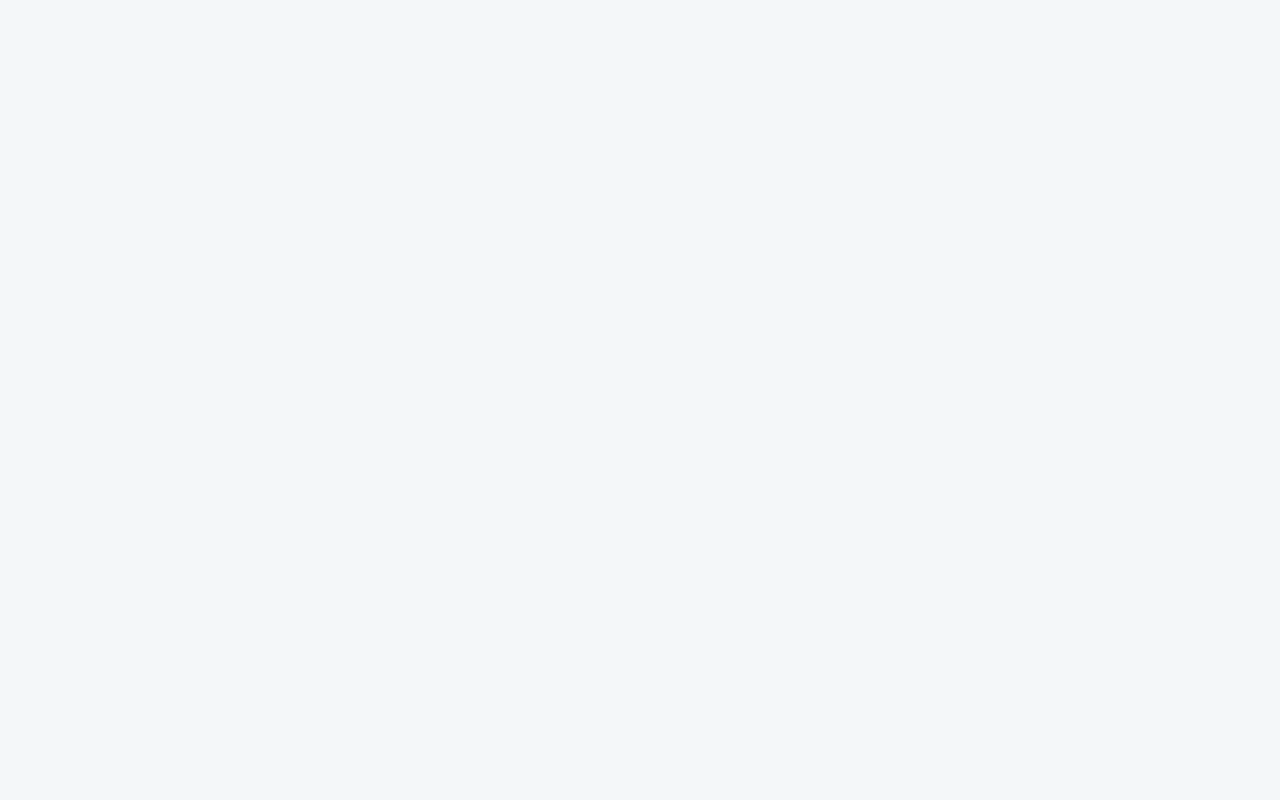
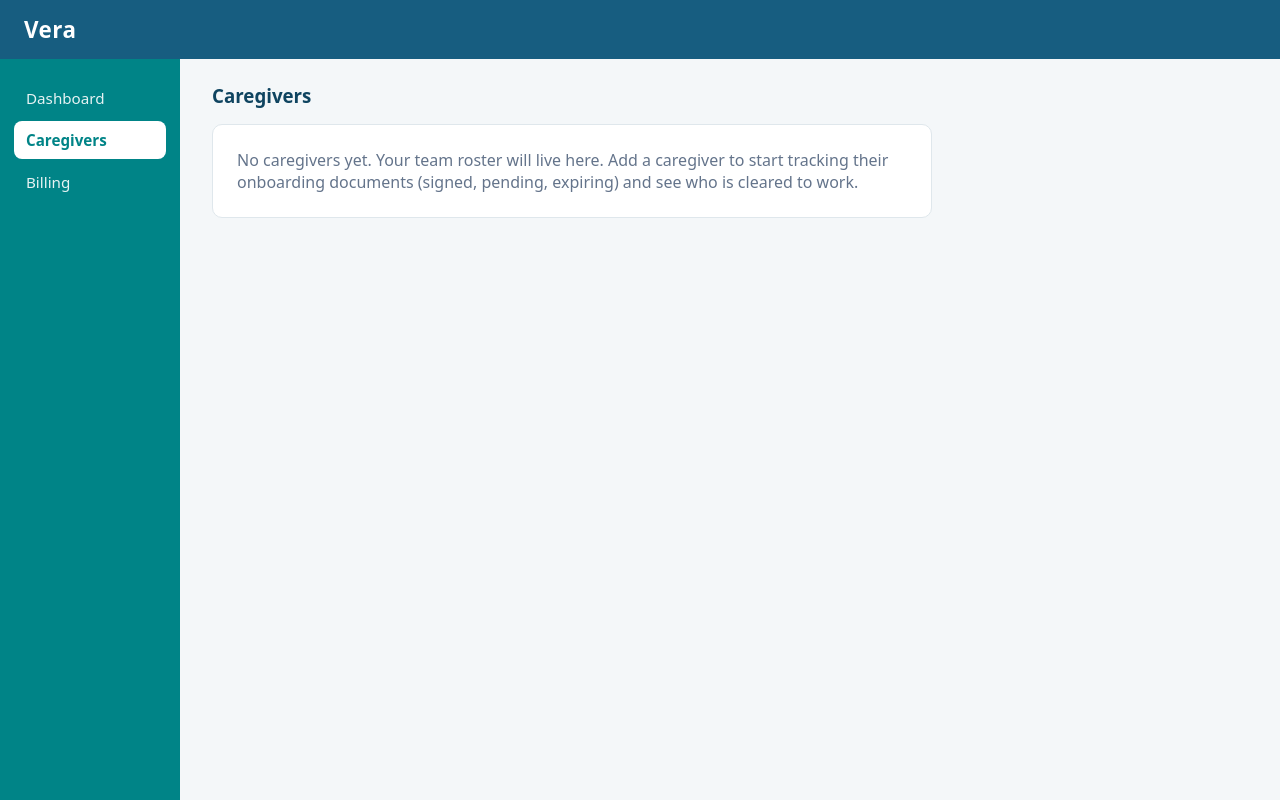
Before and after one commit to Marcandy/vera, a React (Vite) app: page /caregivers in a window 1280 px wide. Before the commit this address had no page. Built offline with nearby package versions, Linux system fonts and the light colour scheme.

Commit message:
feat: caregiver page placeholer for nav navigation and 404 catch all for bad endpoint

```diff
--- a/src/App.jsx
+++ b/src/App.jsx
@@ -4,6 +4,8 @@ import Dashboard from './pages/Dashboard';
 import VisitDetail from './pages/VisitDetail';
 import Layout from './components/Layout';
 import Billing from './pages/Billing';
+import Caregivers from './pages/Caregivers';
+import NotFound from './pages/NotFound';
 
 
 function App() {
@@ -15,7 +17,8 @@ function App() {
               <Route path="/dashboard" element={<Dashboard />} />
               <Route path="/visits/:visitId" element={<VisitDetail />} />
               <Route path="/billing" element={<Billing />} />
-
+              <Route path="/caregivers" element={<Caregivers />} />
+              <Route path="*" element={<NotFound />} />
           </Route>
       </Routes>
   )
--- /dev/null
+++ b/src/pages/Caregivers.jsx
@@ -0,0 +1,16 @@
+import styles from "./Caregivers.module.css";
+
+const Caregivers = () => {
+    return (
+        <section className={styles.caregivers}>
+            <h3 className={styles.title}>Caregivers</h3>
+            <p className={styles.emptyState}>
+                No caregivers yet. Your team roster will live here. Add a
+                caregiver to start tracking their onboarding documents
+                (signed, pending, expiring) and see who is cleared to work.
+            </p>
+        </section>
+    );
+};
+
+export default Caregivers;
--- /dev/null
+++ b/src/pages/Caregivers.module.css
@@ -0,0 +1,16 @@
+.caregivers {
+    max-width: 720px;
+}
+
+.title {
+    margin: 0 0 16px;
+    color: var(--vera-primary-dark);
+}
+
+.emptyState {
+    color: var(--text-muted);
+    background-color: var(--card-bg);
+    border: 1px solid var(--border);
+    border-radius: 10px;
+    padding: 24px;
+}
--- /dev/null
+++ b/src/pages/NotFound.jsx
@@ -0,0 +1,20 @@
+import { Link } from "react-router";
+import styles from "./NotFound.module.css";
+
+const NotFound = () => {
+
+    return (
+        <section className={styles.notFound}>
+            <h3 className={styles.title}>Page not found</h3>
+            <p className={styles.message}>
+                Nothing lives at this address. Check the URL, or head back
+                to the dashboard.
+            </p>
+            <Link to="/dashboard" className={styles.homeLink}>
+                Back to Dashboard
+            </Link>
+        </section>
+    );
+}
+
+export default NotFound;
--- /dev/null
+++ b/src/pages/NotFound.module.css
@@ -0,0 +1,23 @@
+.notFound {
+    max-width: 720px;
+}
+
+.title {
+    margin: 0 0 16px;
+    color: var(--vera-primary-dark);
+}
+
+.message {
+    color: var(--text-muted);
+    margin: 0 0 16px;
+}
+
+.homeLink {
+    color: var(--vera-primary);
+    text-decoration: none;
+    font-weight: 600;
+}
+
+.homeLink:hover {
+    text-decoration: underline;
+}
```
